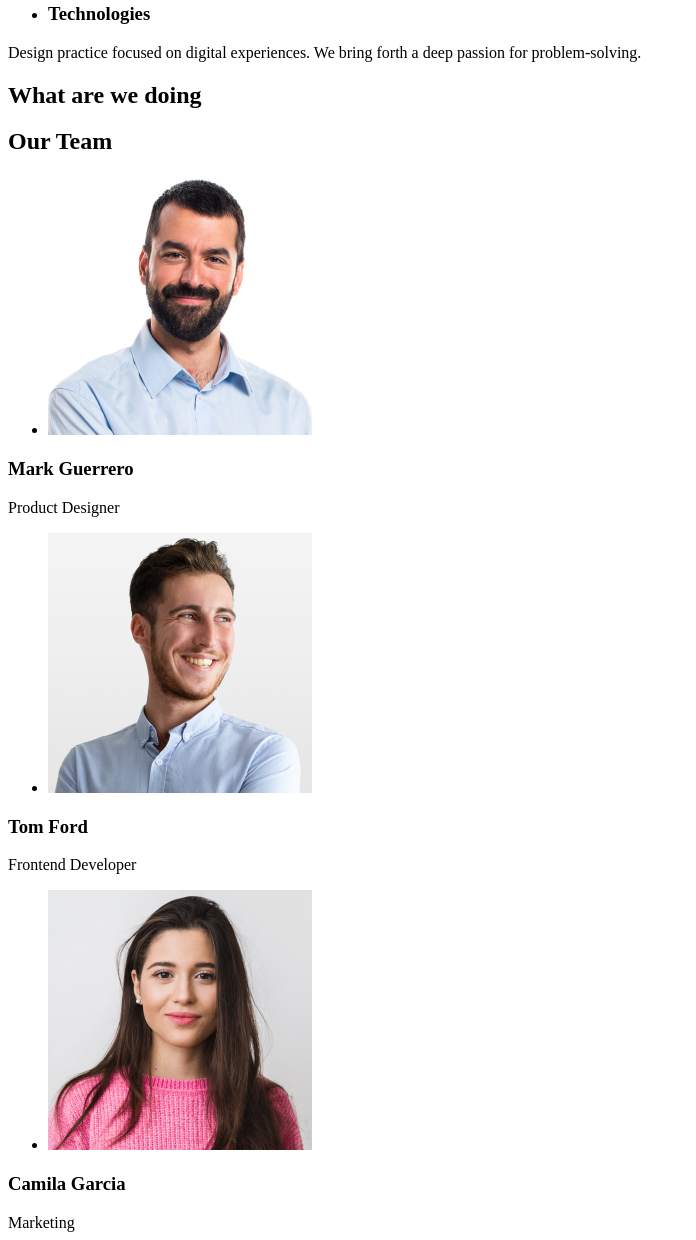
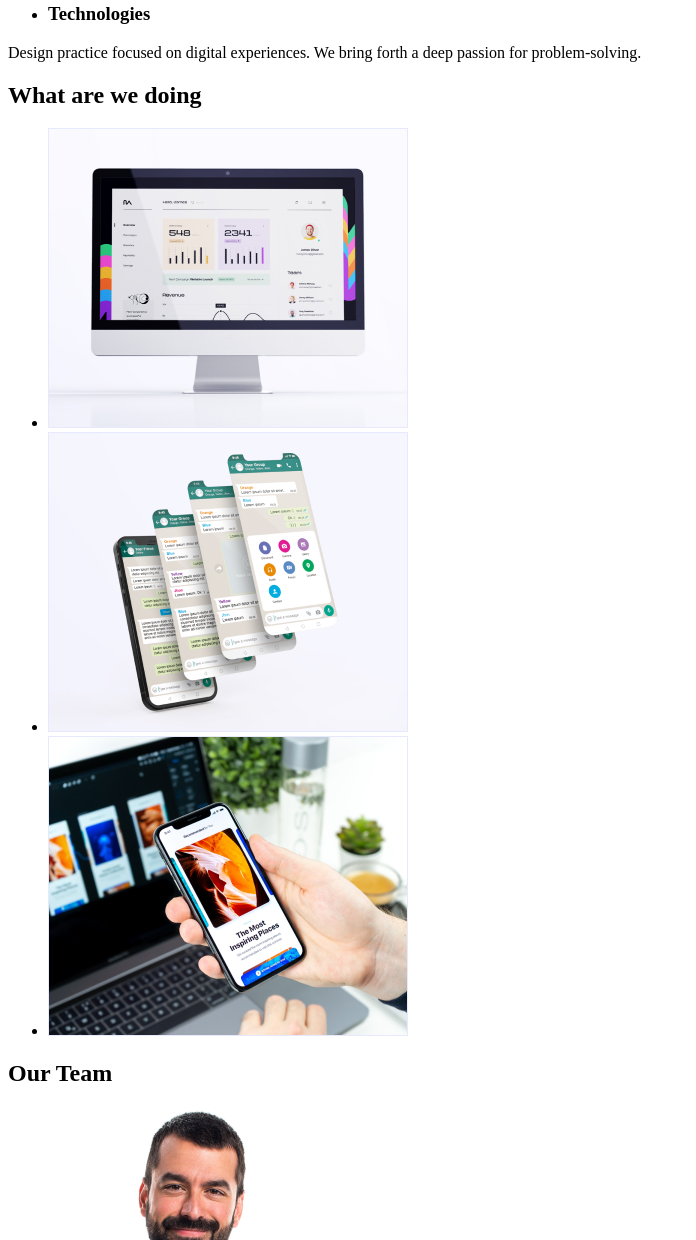
Before and after one commit to karolinawojcik0/goit-markup-hw-01, a plain HTML site: page index.html in a window 1280 px wide. Shown: the part 532-1772 px from the top of the page, without its empty margins (0-696 px from the left). Drawn offline with Linux system fonts and the light colour scheme.

Commit message:
Update index.html

```diff
--- a/index.html
+++ b/index.html
@@ -72,6 +72,16 @@
       <!-- SEKCJA 3-->
       <section>
         <h2>What are we doing</h2>
+        <ul>
+          <li>
+            <img src="images/section2/img1.jpg" alt="screen" width="360" height="300">
+          </li>
+          <li>
+            <img src="images/section2/img2.jpg" alt="phone screen" width="360" height="300">
+          </li>
+          <li> <img src="images/section2/img3.jpg" alt="phone" width="360" height="300">
+          </li>
+        </ul>
       </section>
 
       <!-- SEKCJA 4-->
```
